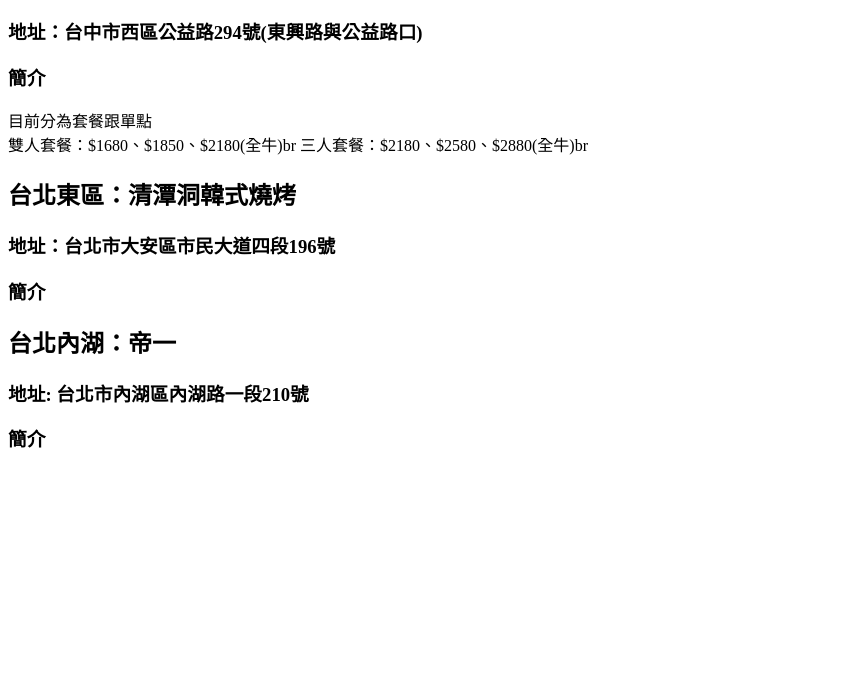
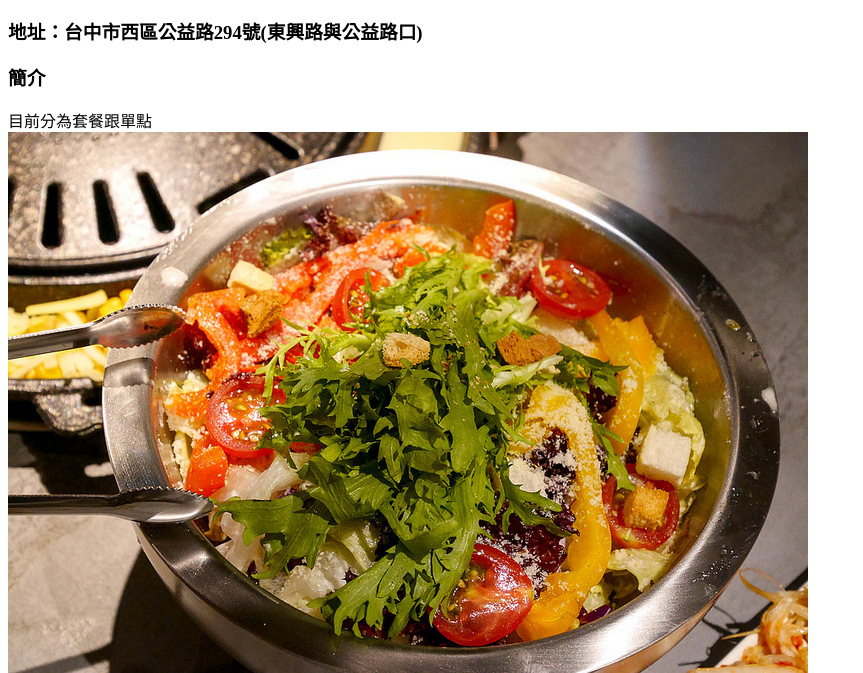
Before and after one commit to amandayichen/amandayichen.github.io, a plain HTML site: page foodstoryone.html in a window 1280 px wide. Shown: the part 127-800 px from the top of the page, without its empty margins (0-863 px from the left). Drawn offline with Linux system fonts and the light colour scheme.

Commit message:
食記一

```diff
--- a/foodstoryone.html
+++ b/foodstoryone.html
@@ -13,10 +13,11 @@
       <h3>簡介</h3>
        <p>
         目前分為套餐跟單點<br>
+        <img src="food1.jpg" alt="火鍋">
+        雙人套餐：$1680、$1850、$2180(全牛)<br>
 
-        雙人套餐：$1680、$1850、$2180(全牛)br
+        三人套餐：$2180、$2580、$2880(全牛)
 
-        三人套餐：$2180、$2580、$2880(全牛)br
     </p>
      <h2>台北東區：清潭洞韓式燒烤</h2>
       <h3>地址：台北市大安區市民大道四段196號</h3>
```
Also changed, not shown: food1.jpg (added), 1 other file.
